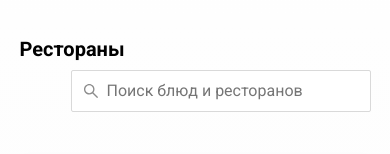
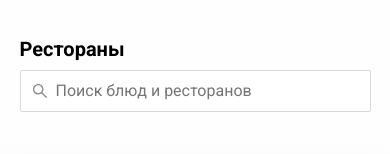
Before and after one commit to AlexKost70/delivery-food, a plain HTML site: page index.html in a window 390 px wide. Shown: the part 474-628 px from the top of the page. Drawn offline with Linux system fonts and the light colour scheme.

Commit message:
Fixed search field appearance

```diff
--- a/css/style.css
+++ b/css/style.css
@@ -463,6 +463,11 @@ input {
   .promo {
     padding: 20px;
   }
+
+  .input-search {
+    width: 400px;
+  }
+
   .section-heading {
     flex-wrap: wrap;
   }
```
